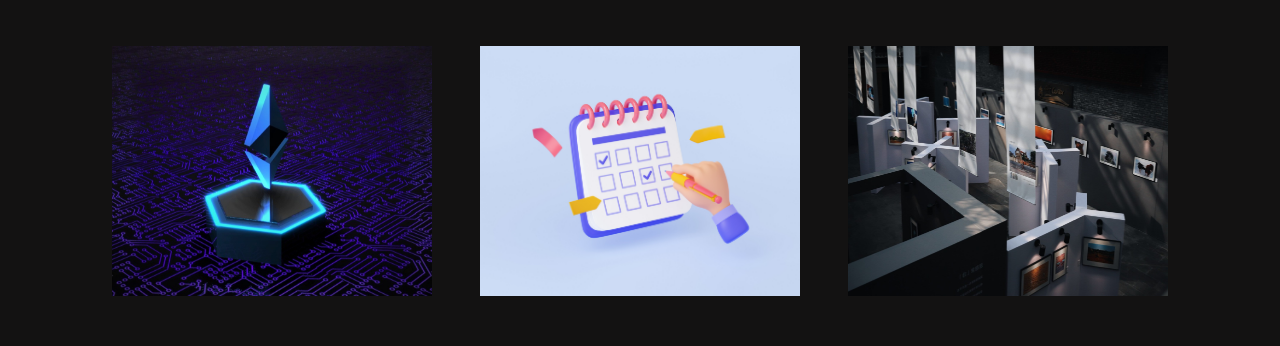
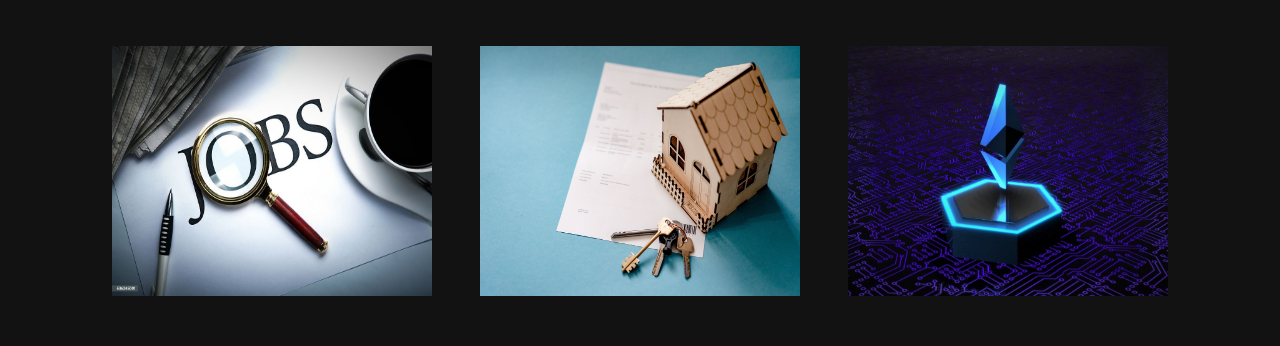
Before and after one commit to Priyanshu-web-tech/MyPortfolio, a React (Vite) app: page /projectspg in a window 1280 px wide. Shown: the part 177-523 px from the top of the page. Built offline with nearby package versions, Linux system fonts and the light colour scheme.

Commit message:
Added Projects

```diff
--- a/src/Components/Projects/Projects.jsx
+++ b/src/Components/Projects/Projects.jsx
@@ -8,8 +8,25 @@
 import third from "../../Assets/third.jpg";
 import fourth from "../../Assets/fourth.jpg";
 import fifth from "../../Assets/fifth.jpg";
+import property from "../../Assets/property.jpg";
+import job from "../../Assets/job.jpg";
+
 
 const projectData = [
+  {
+    name: "CareerSync",
+    intro:
+      "MERN stack powered job platform connecting seekers and employers, streamlining applications.",
+    link: "https://careersync-kkl7.onrender.com/",
+    image: job,
+  },
+  {
+    name: "PropertyPulse",
+    intro:
+      "Full Stack Property Listing application-simplifying property search and transactions",
+    link: "https://propertypulse-lz02.onrender.com/",
+    image: property,
+  },
   {
     name: "BitMap",
     intro:
```
Also changed, not shown: src/Assets/job.jpg (added), src/Assets/property.jpg (added).
